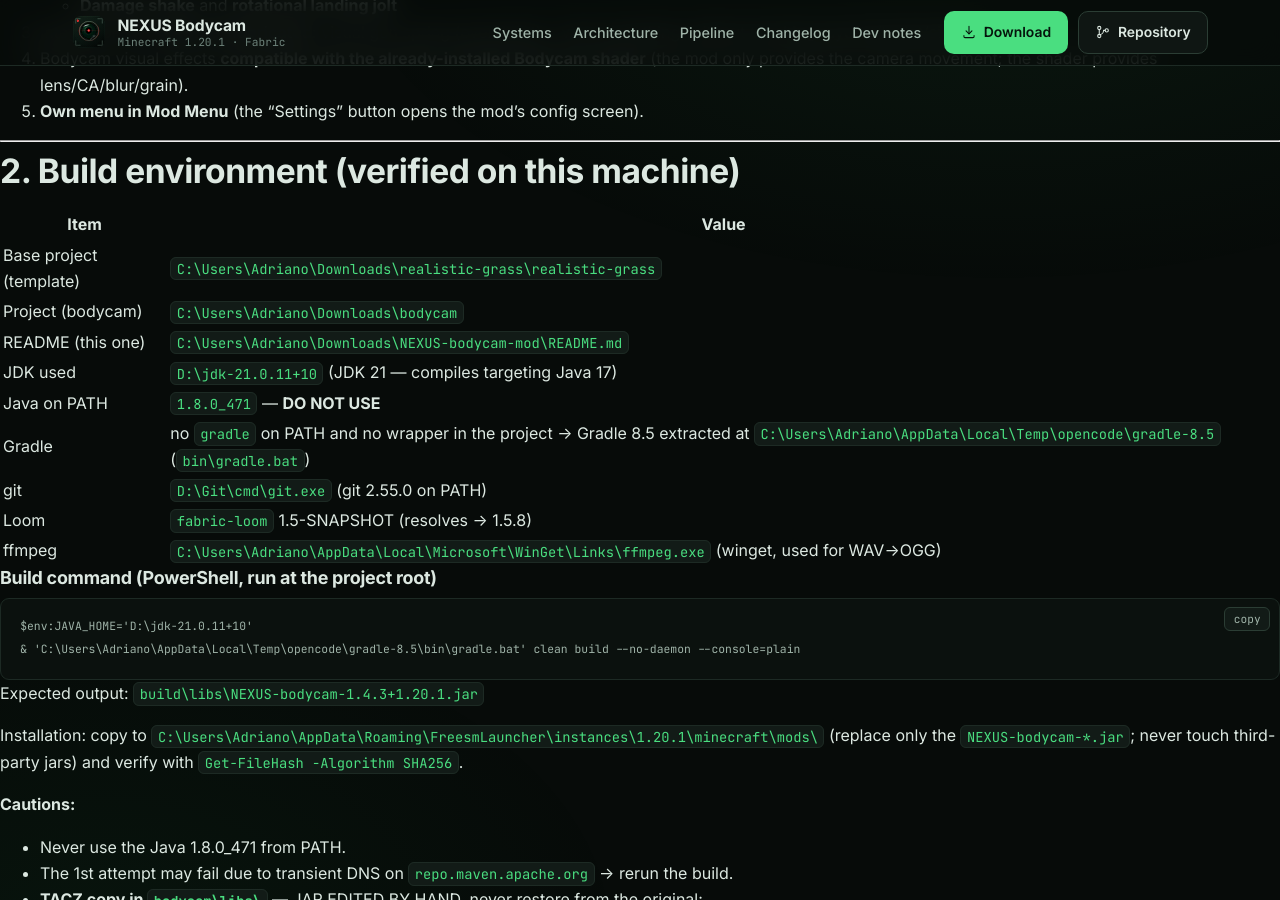
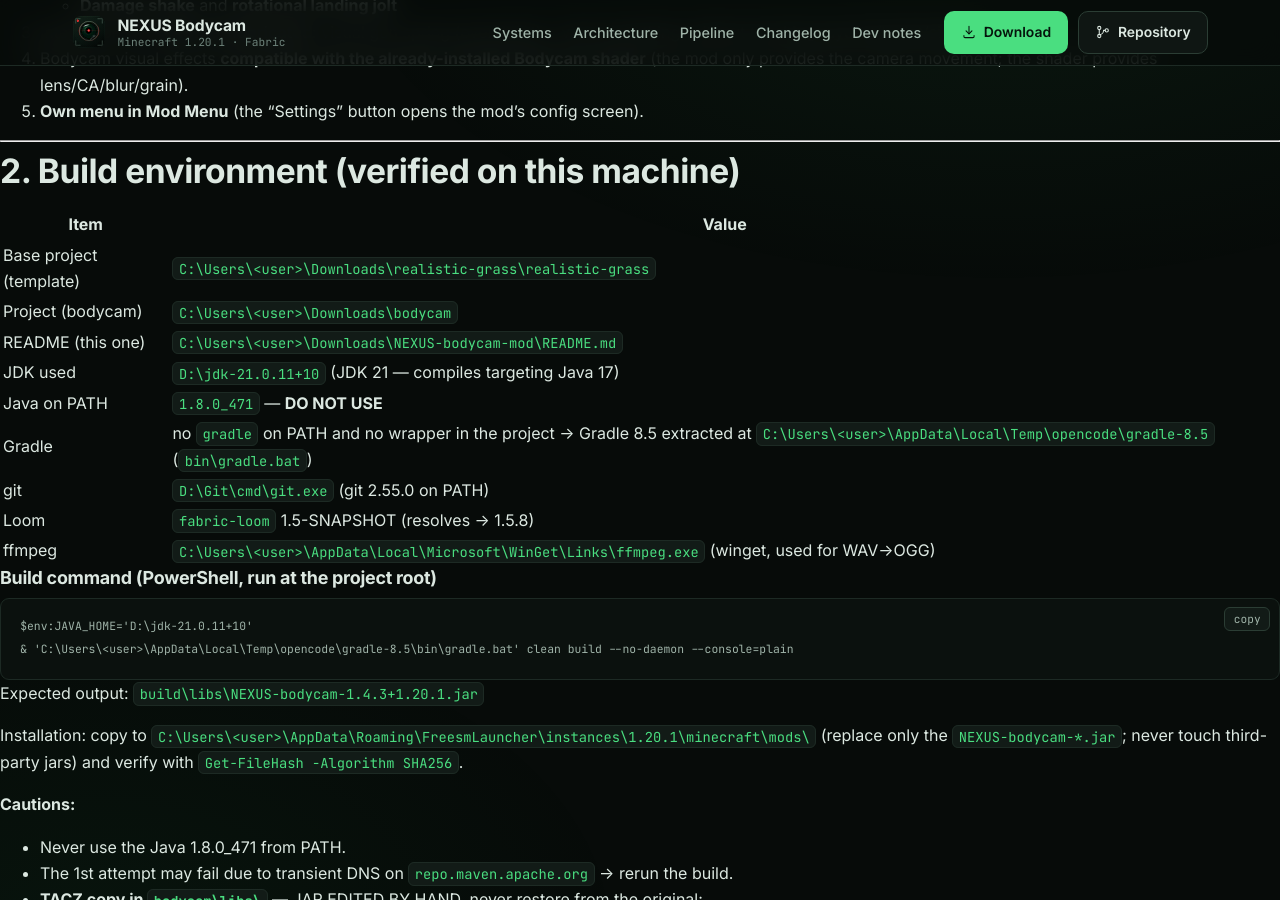
Before and after one commit to jhfuheuiwfh/nexus-bodycam-mod, a Jekyll site: the page built from docs/DEVNOTES.md, in a window 1280 px wide and 900 px high, scrolled down 852 px. Built offline with Jekyll 4.4.1, drawn with Linux system fonts in a browser that asks for light colours; our own code applies the rules of GitHub Pages for plain Markdown files.

Commit message:
﻿Privacy hygiene: brand-only metadata, sanitized local paths
- fabric.mod.json: authors "Adriano" -> "stable-user1223" (real name removed from public metadata shown by Mod Menu)
- docs/DEVNOTES.md: C:\Users\Adriano\ -> C:\Users\<user>\ (7 occurrences)
- .gitignore: DOCs.txt (internal notes with machine paths) never tracked
- README.md: mailto subject typo NEXUS-bodyca-mmod -> NEXUS-bodycam-mod
- docs/CHANGELOG.md: entry added per repo rule

````diff
--- a/docs/DEVNOTES.md
+++ b/docs/DEVNOTES.md
@@ -53,27 +53,27 @@
 
 | Item | Value |
 |---|---|
-| Base project (template) | `C:\Users\Adriano\Downloads\realistic-grass\realistic-grass` |
-| Project (bodycam) | `C:\Users\Adriano\Downloads\bodycam` |
-| README (this one) | `C:\Users\Adriano\Downloads\NEXUS-bodycam-mod\README.md` |
+| Base project (template) | `C:\Users\<user>\Downloads\realistic-grass\realistic-grass` |
+| Project (bodycam) | `C:\Users\<user>\Downloads\bodycam` |
+| README (this one) | `C:\Users\<user>\Downloads\NEXUS-bodycam-mod\README.md` |
 | JDK used | `D:\jdk-21.0.11+10` (JDK 21 — compiles targeting Java 17) |
 | Java on PATH | `1.8.0_471` — **DO NOT USE** |
-| Gradle | no `gradle` on PATH and no wrapper in the project → Gradle 8.5 extracted at `C:\Users\Adriano\AppData\Local\Temp\opencode\gradle-8.5` (`bin\gradle.bat`) |
+| Gradle | no `gradle` on PATH and no wrapper in the project → Gradle 8.5 extracted at `C:\Users\<user>\AppData\Local\Temp\opencode\gradle-8.5` (`bin\gradle.bat`) |
 | git | `D:\Git\cmd\git.exe` (git 2.55.0 on PATH) |
 | Loom | `fabric-loom` 1.5-SNAPSHOT (resolves → 1.5.8) |
-| ffmpeg | `C:\Users\Adriano\AppData\Local\Microsoft\WinGet\Links\ffmpeg.exe` (winget, used for WAV→OGG) |
+| ffmpeg | `C:\Users\<user>\AppData\Local\Microsoft\WinGet\Links\ffmpeg.exe` (winget, used for WAV→OGG) |
 
 ### Build command (PowerShell, run at the project root)
 
 ```powershell
 $env:JAVA_HOME='D:\jdk-21.0.11+10'
-& 'C:\Users\Adriano\AppData\Local\Temp\opencode\gradle-8.5\bin\gradle.bat' clean build --no-daemon --console=plain
+& 'C:\Users\<user>\AppData\Local\Temp\opencode\gradle-8.5\bin\gradle.bat' clean build --no-daemon --console=plain
 ```
 
 Expected output: `build\libs\NEXUS-bodycam-1.4.3+1.20.1.jar`
 
 Installation: copy to
-`C:\Users\Adriano\AppData\Roaming\FreesmLauncher\instances\1.20.1\minecraft\mods\`
+`C:\Users\<user>\AppData\Roaming\FreesmLauncher\instances\1.20.1\minecraft\mods\`
 (replace only the `NEXUS-bodycam-*.jar`; never touch third-party jars)
 and verify with `Get-FileHash -Algorithm SHA256`.
 
--- a/src/main/resources/fabric.mod.json
+++ b/src/main/resources/fabric.mod.json
@@ -4,7 +4,7 @@
   "version": "${version}",
   "name": "NEXUS Bodycam",
   "description": "Realistic bodycam-style camera with temporal effects, post-processing, DOF and tactical HUD for Minecraft 1.20.1",
-  "authors": ["Adriano"],
+  "authors": ["stable-user1223"],
   "contact": {
     "sources": "https://github.com/jhfuheuiwfh/nexus-bodycam-mod",
     "issues": "https://github.com/jhfuheuiwfh/nexus-bodycam-mod/issues"
````
Also changed, not shown: README.md, docs/CHANGELOG.md, 1 other file.
